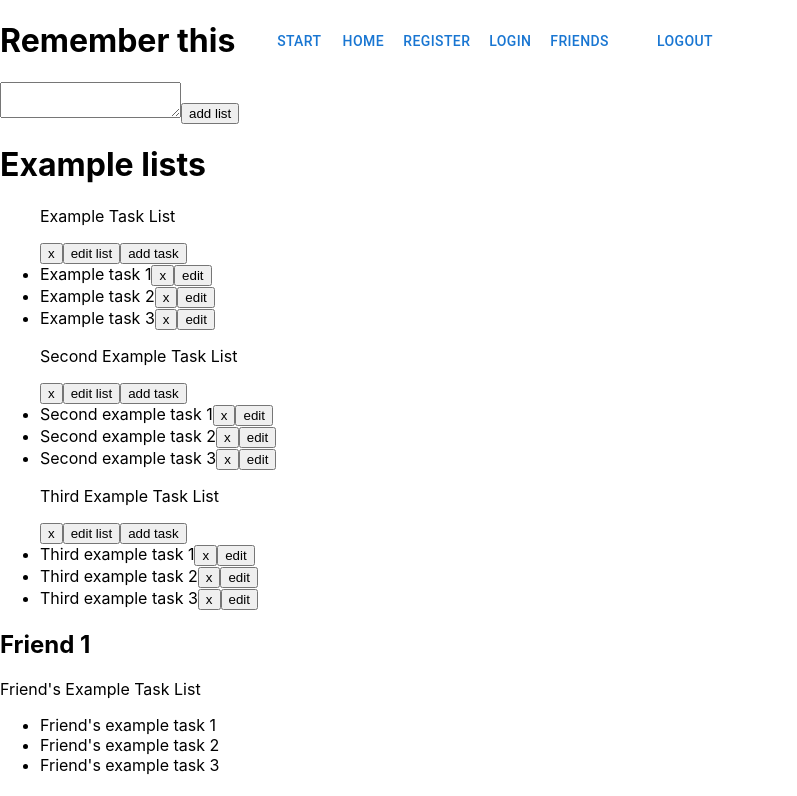
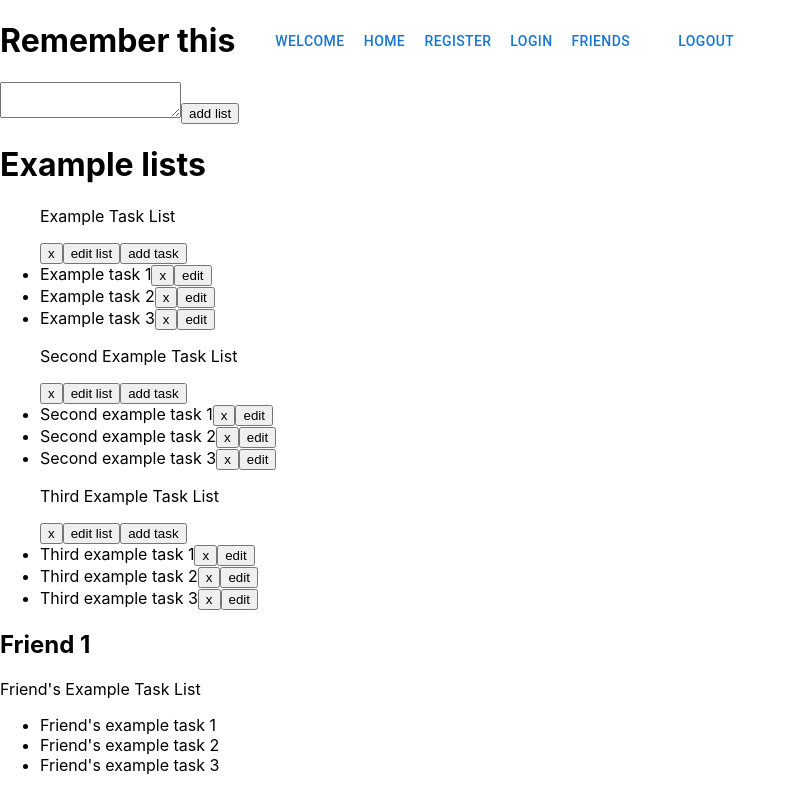
Before and after one commit to ToJoh123/Remember_this, a React (Create React App) app in the folder client/: page / in a window 1280 px wide. Shown: the top 796 px of the page, without its empty margins (0-797 px from the left). Built offline with nearby package versions, Linux system fonts and the light colour scheme.

Commit message:
Deleted unwanted console  log

```diff
--- a/client/src/components/HeaderComp.jsx
+++ b/client/src/components/HeaderComp.jsx
@@ -13,7 +13,6 @@ export default function HeaderComp() {
             }
         })
         const data = await response.json();
-        console.log(data);
         if (response.status === 200) {
             window.location.href = '/';
         }
@@ -26,7 +25,7 @@ export default function HeaderComp() {
                     <h1>Remember this</h1>
                 </Grid>
                 <Grid item>
-                    <NavLink to="/"><Button>Start</Button>
+                    <NavLink to="/"><Button>Welcome</Button>
                     </NavLink>
                     <NavLink to="/home">
                         <Button>Home</Button>
--- a/client/src/components/welcome/Lists.jsx
+++ b/client/src/components/welcome/Lists.jsx
@@ -83,7 +83,7 @@ export default function Lists() {
     }));
     console.log("delete task", taskID, "from list", listID);
   }
-  console.log(friendsLists)
+
   return (
     <div className='lists'>
       <div>
```
